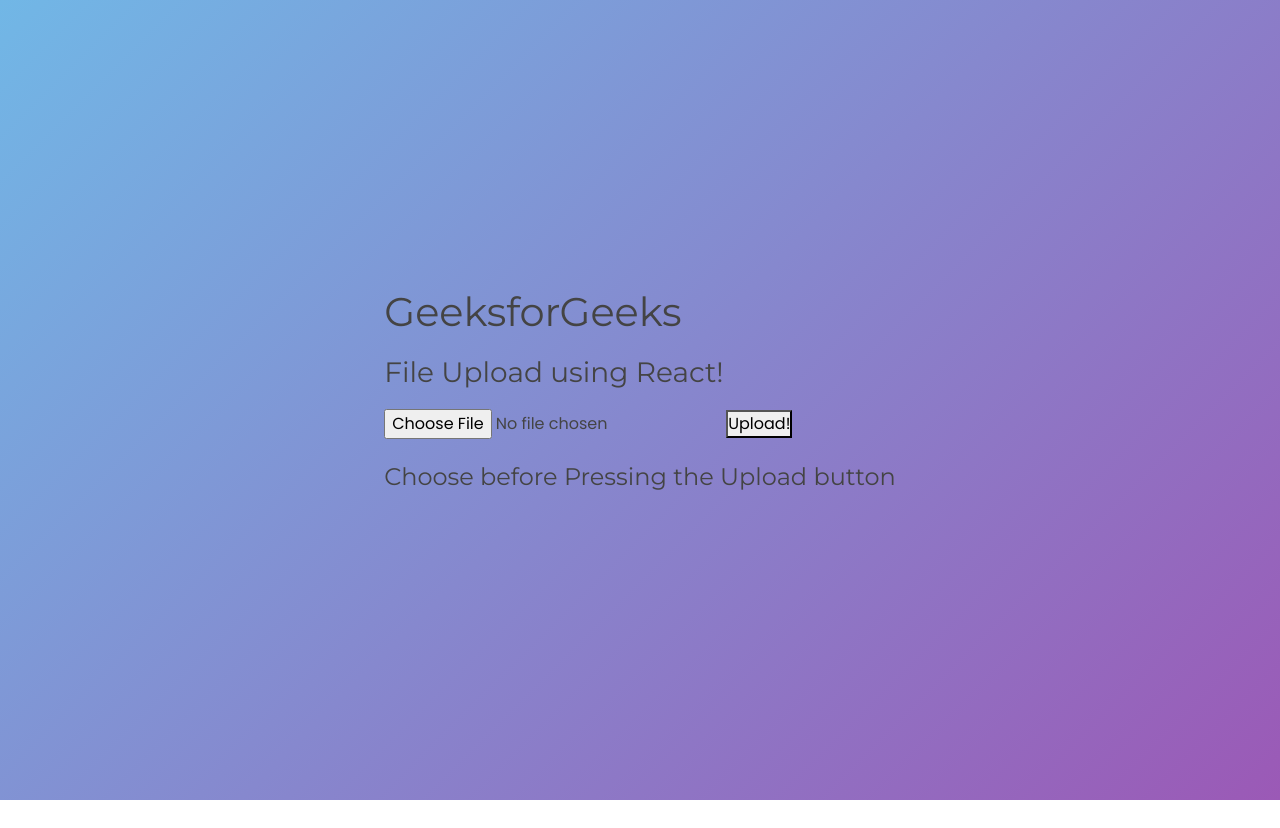
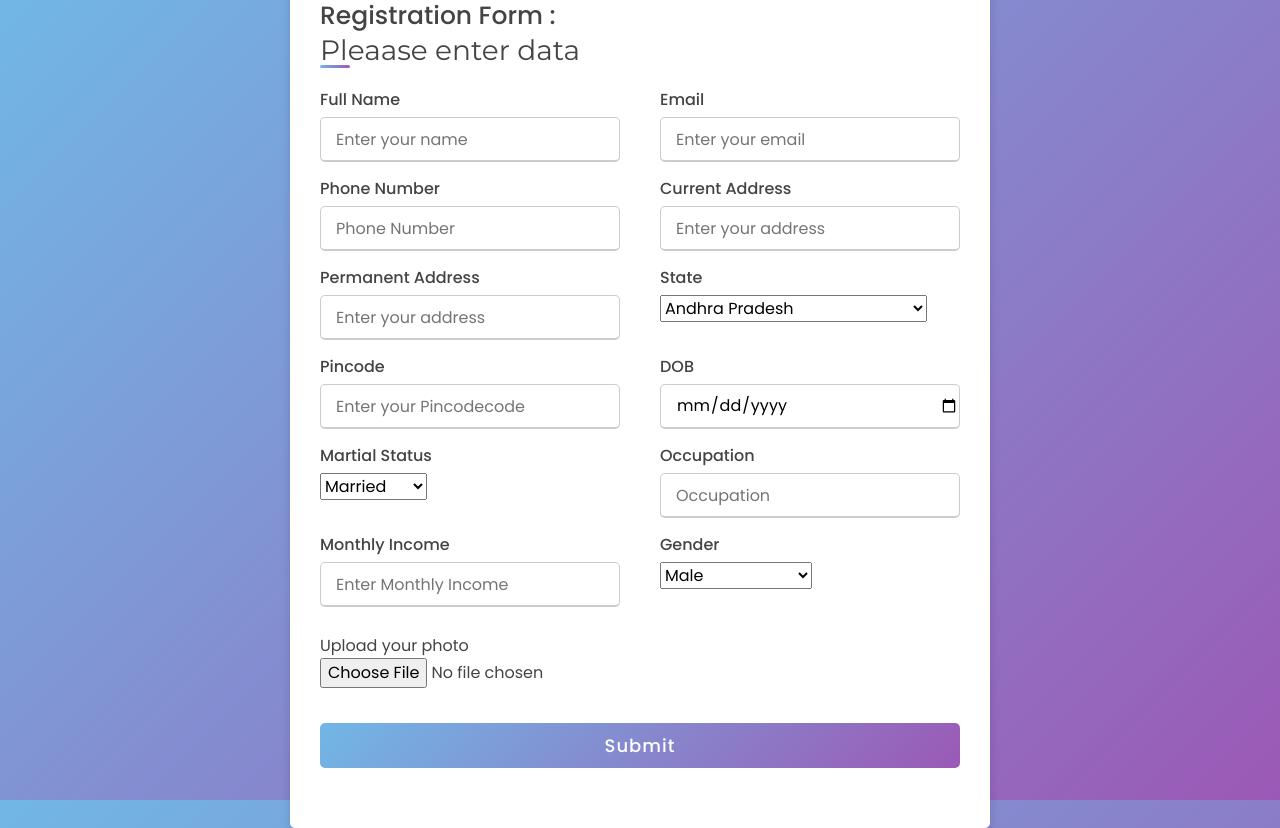
Before and after one commit to Shreyanshmmgn/CFMS-Frontend, a React (Create React App) app in the folder CFMS-Frontend/Frontend/: page /registrationForm in a window 1280 px wide. Before the commit the page ends 800 px from the top, so only its background shows below. Built offline with nearby package versions, Linux system fonts and the light colour scheme.

Commit message:
photo registration complete

```diff
--- a/CFMS-Frontend/Frontend/src/App.js
+++ b/CFMS-Frontend/Frontend/src/App.js
@@ -1,11 +1,9 @@
 import "./css/App.css";
 import RouterSetup from "./router";
-import Test from "./test";
 
 function App() {
   console.clear();
-  // return <RouterSetup />;
-  return <Test />;
+  return <RouterSetup />;
 }
 
 export default App;
--- a/CFMS-Frontend/Frontend/src/Login-Signup/login.js
+++ b/CFMS-Frontend/Frontend/src/Login-Signup/login.js
@@ -26,7 +26,10 @@
   return (
     <div class="basic">
       <div class="left-img">
-        <img src="https://www.chitmonks.com/assets/images/about.png" />
+        <img
+          src="https://www.chitmonks.com/assets/images/about.png"
+          alt="CFMS"
+        />
       </div>
       <div class="card">
         <div class="card-header">
--- a/CFMS-Frontend/Frontend/src/Login-Signup/verified.js
+++ b/CFMS-Frontend/Frontend/src/Login-Signup/verified.js
@@ -1,5 +1,5 @@
 import axios from "axios";
-import React, { Component, useState } from "react";
+import React, { useState } from "react";
 import { useParams } from "react-router";
 
 const Verified = () => {
--- a/CFMS-Frontend/Frontend/src/RegistrationForm/registrationForm.js
+++ b/CFMS-Frontend/Frontend/src/RegistrationForm/registrationForm.js
@@ -1,6 +1,7 @@
-import React, { useState } from "react";
+import React, { useState, Fragment } from "react";
 import axios from "axios";
 import "./register.css";
+//*--------------------------------------------------------------------------------------------*
 
 let defaultValues = {
   name: "",
@@ -15,43 +16,70 @@
   occupation: "",
   monthlyIncome: "",
   gender: "",
-  picture: null,
 };
+//*--------------------------------------------------------------------------------------------*
 
 const RegistrationForm = () => {
   const [submited, setSubmited] = useState(false);
   const [values, setValues] = useState(defaultValues);
-  const submitData = (e) => {
+  const [image, setImage] = useState(null);
+
+  //*--------------------------------------------------------------------------------------------*
+
+  const imageUpload = (event) => {
+    event.persist();
+    setImage(event.target.files[0]);
+  };
+
+  const submitData = async (e) => {
     e.preventDefault();
-    // var selectedState = document.getElementById("allStates");
-    // var sState = selectedState.options[selectedState.selectedIndex].text;
+    const formData = new FormData();
 
-    // var sG = document.getElementById("gender");
-    // var selectedGender = sG.options[sG.selectedIndex].text;
+    var selectedState = document.getElementById("allStates");
+    var sState = selectedState.options[selectedState.selectedIndex].text;
 
-    // var sMS = document.getElementById("mStatus");
-    // var selectedSMartialStatus = sMS.options[sMS.selectedIndex].text;
+    var sG = document.getElementById("gender");
+    var selectedGender = sG.options[sG.selectedIndex].text;
 
-    // console.log(sState, selectedGender);
+    var sMS = document.getElementById("mStatus");
+    var selectedSMartialStatus = sMS.options[sMS.selectedIndex].text;
 
-    // setValues((values) => ({
-    //   ...values,
-    //   state: sState,
-    //   gender: selectedGender,
-    //   martialStatus: selectedSMartialStatus,
-    // }));
+    setValues((values) => ({
+      ...values,
+      state: sState,
+      gender: selectedGender,
+      martialStatus: selectedSMartialStatus,
+    }));
 
-    console.log(values);
-    // axios.post(`http://localhost:5000/registration`, values).then((res) => {
-    //   if (res.status === 200) {
-    //     console.log("Registration Done !!");
-    //     // Redirect to dashboard
-    //   } else {
-    //     // Somthing went wrong try again
-    //   }
-    // });
-    setSubmited(true);
+    for (var key in values) {
+      formData.append(key, values[key]);
+    }
+    // Adding data to form data
+    formData.append("image", image);
+
+    console.log("Form Data : ", formData.get("name"));
+
+    try {
+      await axios
+        .post(`http://localhost:5000/registration`, formData, {
+          headers: {
+            "Content-Type": "mutlipart/form-data",
+          },
+        })
+        .then((res) => {
+          if (res.status === 200) {
+            console.log("Data saveed successfully");
+
+            // Redirect to dashboard
+          } else {
+            // Somthing went wrong try again
+          }
+        });
+      setSubmited(true);
+    } catch (error) {}
   };
+  //*--------------------------------------------------------------------------------------------*
+
   return (
     <>
       <div className="container">
@@ -64,9 +92,9 @@
           )}
         </div>
         <div className="content">
-          <form onSubmit={submitData}>
+          <form onSubmit={submitData} encType="multipart/form/data">
             <div className="user-details">
-              {/* <div className="input-box">
+              <div className="input-box">
                 <span className="details">Full Name</span>
                 <input
                   type="text"
@@ -272,9 +300,6 @@
                   <option value="Single">Female</option>
                   <option value="Divorced">Prefer not to say</option>
                 </select>
-              </div> */}
-              <div className="input-box">
-                {/* <img src="" alt="upload-image" /> */}
               </div>
             </div>
             <span className="details">Upload your photo</span>
@@ -282,13 +307,8 @@
               type="file"
               className="form-control-file"
               // value={FormData.picture}
-              onChange={(event) => {
-                event.persist();
-                setValues((values) => ({
-                  ...values,
-                  picture: event.target.files[0],
-                }));
-              }}
+              onChange={imageUpload}
+              name="image"
             ></input>
             <div className="button">
               <input type="submit" />
--- a/CFMS-Frontend/Frontend/src/router.js
+++ b/CFMS-Frontend/Frontend/src/router.js
@@ -1,5 +1,6 @@
 import { BrowserRouter as Router, Route, Switch } from "react-router-dom";
 import React from "react";
+//*--------------------------------------------------------------------------------------------*
 
 import Home from "./Homepage";
 import Login from "./Login-Signup/login";
@@ -9,6 +10,9 @@
 import ForgotPassword from "./Login-Signup/forgotPassword";
 import RegistrationForm from "./RegistrationForm/registrationForm.js";
 import ChangePassword from "./Login-Signup/changePassword";
+import Test from "./test";
+
+//*--------------------------------------------------------------------------------------------*
 
 const AllRouter = () => {
   return (
@@ -38,6 +42,9 @@
         <Route exact path="/changePassword/:email">
           <ChangePassword />
         </Route>
+        <Route exact path="/test">
+          <Test />
+        </Route>
         <Route path="*">
           <Error />
         </Route>
@@ -45,5 +52,6 @@
     </Router>
   );
 };
+//*--------------------------------------------------------------------------------------------*
 
 export default AllRouter;
--- a/CFMS-Frontend/Frontend/src/test.js
+++ b/CFMS-Frontend/Frontend/src/test.js
@@ -13,6 +13,10 @@
     // Update the state
     this.setState({ selectedFile: event.target.files[0] });
   };
+
+
+
+
 
   // On file upload (click the upload button)
   onFileUpload = () => {
@@ -34,38 +38,39 @@
     axios.post("api/uploadfile", formData);
   };
 
+
+
+
+
+
   // File content to be displayed after
   // file upload is complete
   fileData = () => {
-    if (this.state.selectedFile) {
-      return (
-        <div>
-          <h2>File Details:</h2>
-
-          <p>File Name: {this.state.selectedFile.name}</p>
-
-          <p>File Type: {this.state.selectedFile.type}</p>
-
-          <p>
-            Last Modified:{" "}
-            {this.state.selectedFile.lastModifiedDate.toDateString()}
-          </p>
-        </div>
-      );
-    } else {
-      return (
-        <div>
-          <br />
-          <h4>Choose before Pressing the Upload button</h4>
-        </div>
-      );
-    }
+    // if (this.state.selectedFile) {
+    //   return (
+    //     <div>
+    //       <h2>File Details:</h2>
+    //       <p>File Name: {this.state.selectedFile.name}</p>
+    //       <p>File Type: {this.state.selectedFile.type}</p>
+    //       <p>
+    //         Last Modified:{" "}
+    //         {this.state.selectedFile.lastModifiedDate.toDateString()}
+    //       </p>
+    //     </div>
+    //   );
+    // } else {
+    //   return (
+    //     <div>
+    //       <br />
+    //       <h4>Choose before Pressing the Upload button</h4>
+    //     </div>
+    //   );
+    // }
   };
 
   render() {
     return (
       <div>
-        <h1>GeeksforGeeks</h1>
         <h3>File Upload using React!</h3>
         <div>
           <input type="file" onChange={this.onFileChange} />
```
